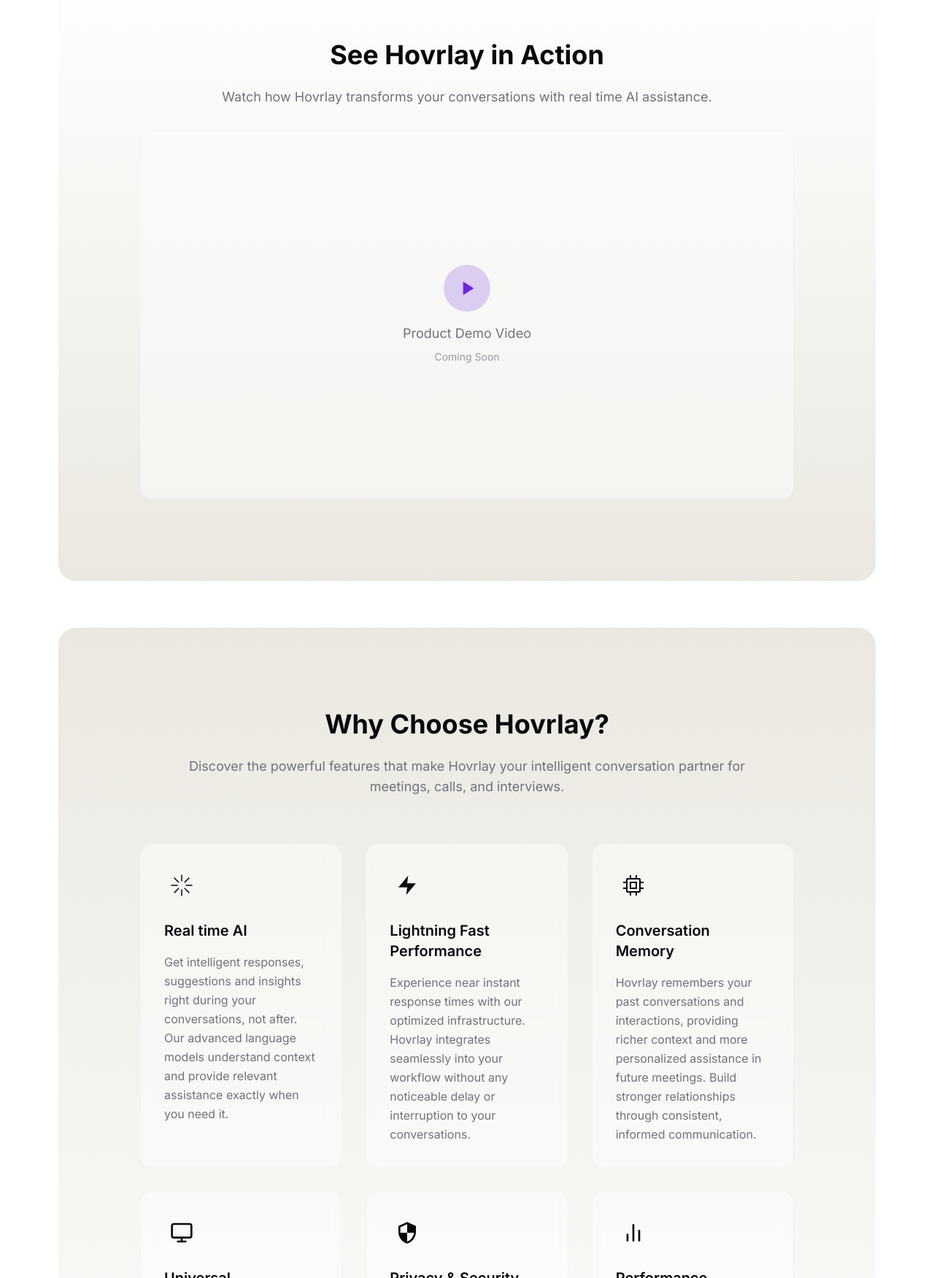
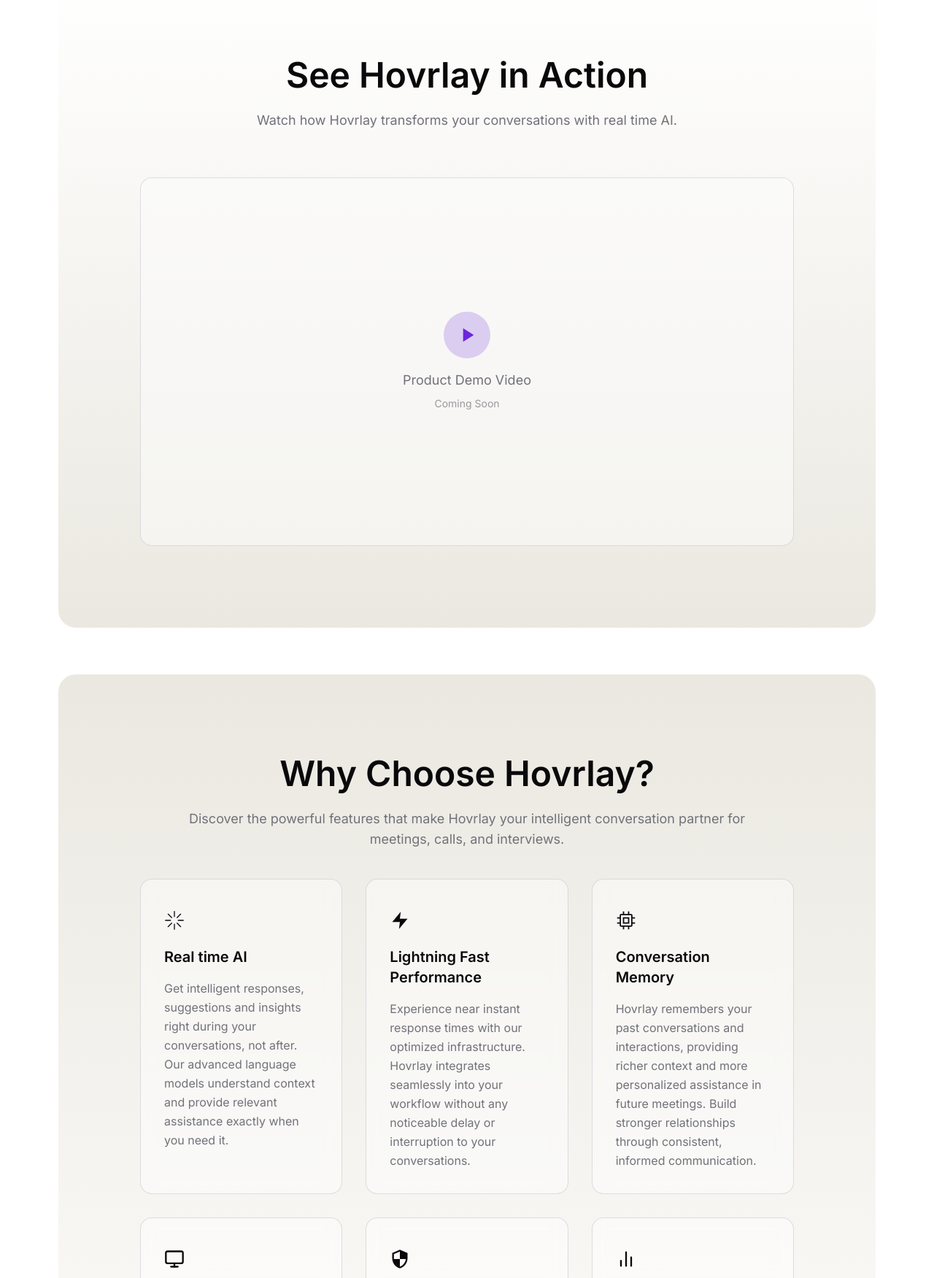
Before and after one commit to hovrlay/hovrlay-website, a React (Vite) app: page / in a window 1280 px wide. Shown: the part 1049-2800 px from the top of the page at 73% size. Built offline with nearby package versions, Linux system fonts and the light colour scheme; the HTML template or start-up script is replaced by a standard one.

Commit message:
Minor css fixes

```diff
--- a/src/App.tsx
+++ b/src/App.tsx
@@ -6,7 +6,7 @@ import FAQ from "@/components/FAQ";
 import Section from "@/components/Section";
 
 const App = () => (
-  <div className="min-h-screen bg-background">
+  <div className="min-h-screen bg-background mt-6">
     <Header />
 
     <Section direction="up">
--- a/src/components/Demo.tsx
+++ b/src/components/Demo.tsx
@@ -1,11 +1,11 @@
 const Demo = () => (
   <section id="demo" className="py-12 px-4 md:px-8 lg:px-12">
     <div className="container-custom text-center">
-      <h2 className="text-4xl font-bold text-foreground mb-6 animate-fade-in-down">
+      <h2 className="text-5xl font-semibold text-foreground mb-6 animate-fade-in-down">
         See Hovrlay in Action
       </h2>
-      <p className="text-lg text-muted-foreground max-w-3xl mb-8 animate-fade-in-down mx-auto">
-        Watch how Hovrlay transforms your conversations with real time AI assistance.
+      <p className="text-lg text-muted-foreground max-w-3xl mb-16 animate-fade-in-down mx-auto">
+        Watch how Hovrlay transforms your conversations with real time AI.
       </p>
 
       {/* Video placeholder - ready for your product demo */}
--- a/src/components/FAQ.tsx
+++ b/src/components/FAQ.tsx
@@ -43,7 +43,7 @@ const FAQ = () => {
     <section id="faq" className="py-12 px-4 md:px-8 lg:px-12">
       <div className="container-custom">
         <div className="text-center">
-          <h2 className="text-4xl font-bold text-foreground mb-6 animate-fade-in-down">
+          <h2 className="text-5xl font-semibold text-foreground mb-6 animate-fade-in-down">
             Frequently Asked Questions
           </h2>
           <p className="text-lg text-muted-foreground mb-16 animate-fade-in-down mx-auto">
--- a/src/components/Features.tsx
+++ b/src/components/Features.tsx
@@ -8,8 +8,8 @@ import AnalyticsIcon from "@/assets/analytics.svg?react";
 const Features = () => (
   <section id="features" className="py-12 px-4 md:px-8 lg:px-12">
     <div className="container-custom">
-      <div className="text-center mb-16">
-        <h2 className="text-4xl font-bold text-foreground mb-6 animate-fade-in-down">
+      <div className="text-center mb-10">
+        <h2 className="text-5xl font-semibold text-foreground mb-6 animate-fade-in-down">
           Why Choose Hovrlay?
         </h2>
         <p className="text-lg text-muted-foreground max-w-3xl mx-auto animate-fade-in-down">
@@ -19,8 +19,8 @@ const Features = () => (
 
       <div className="grid grid-cols-1 md:grid-cols-2 lg:grid-cols-3 gap-8">
         <div className="glass p-8 rounded-lg animate-fade-in-down">
-          <div className="w-12 h-12 mb-6 flex items-center justify-center text-foreground">
-            <AiIcon className="w-8 h-8" />
+          <div className="w-12 h-12 mb-3 flex items-center justify-start text-foreground">
+            <AiIcon className="w-7 h-7" />
           </div>
           <h3 className="text-xl font-semibold text-foreground mb-4">Real time AI</h3>
           <p className="text-muted-foreground leading-relaxed">
@@ -29,8 +29,8 @@ const Features = () => (
         </div>
 
         <div className="glass p-8 rounded-lg animate-fade-in-down">
-          <div className="w-12 h-12 mb-6 flex items-center justify-center text-foreground">
-            <LightningIcon className="w-8 h-8" />
+          <div className="w-12 h-12 mb-3 flex items-center justify-start text-foreground">
+            <LightningIcon className="w-7 h-7" />
           </div>
           <h3 className="text-xl font-semibold text-foreground mb-4">Lightning Fast Performance</h3>
           <p className="text-muted-foreground leading-relaxed">
@@ -39,8 +39,8 @@ const Features = () => (
         </div>
 
         <div className="glass p-8 rounded-lg animate-fade-in-down">
-          <div className="w-12 h-12 mb-6 flex items-center justify-center text-foreground">
-            <MemoryIcon className="w-8 h-8" />
+          <div className="w-12 h-12 mb-3 flex items-center justify-start text-foreground">
+            <MemoryIcon className="w-7 h-7" />
           </div>
           <h3 className="text-xl font-semibold text-foreground mb-4">Conversation Memory</h3>
           <p className="text-muted-foreground leading-relaxed">
@@ -49,8 +49,8 @@ const Features = () => (
         </div>
 
         <div className="glass p-8 rounded-lg animate-fade-in-down">
-          <div className="w-12 h-12 mb-6 flex items-center justify-center text-foreground">
-            <PlatformIcon className="w-8 h-8" />
+          <div className="w-12 h-12 mb-3 flex items-center justify-start text-foreground">
+            <PlatformIcon className="w-7 h-7" />
           </div>
           <h3 className="text-xl font-semibold text-foreground mb-4">Universal Compatibility</h3>
           <p className="text-muted-foreground leading-relaxed">
@@ -59,8 +59,8 @@ const Features = () => (
         </div>
 
         <div className="glass p-8 rounded-lg animate-fade-in-down">
-          <div className="w-12 h-12 mb-6 flex items-center justify-center text-foreground">
-            <PrivacyIcon className="w-8 h-8" />
+          <div className="w-12 h-12 mb-3 flex items-center justify-start text-foreground">
+            <PrivacyIcon className="w-7 h-7" />
           </div>
           <h3 className="text-xl font-semibold text-foreground mb-4">Privacy & Security First</h3>
           <p className="text-muted-foreground leading-relaxed">
@@ -69,8 +69,8 @@ const Features = () => (
         </div>
 
         <div className="glass p-8 rounded-lg animate-fade-in-down">
-          <div className="w-12 h-12 mb-6 flex items-center justify-center text-foreground">
-            <AnalyticsIcon className="w-8 h-8" />
+          <div className="w-12 h-12 mb-3 flex items-center justify-start text-foreground">
+            <AnalyticsIcon className="w-7 h-7" />
           </div>
           <h3 className="text-xl font-semibold text-foreground mb-4">Performance Analytics</h3>
           <p className="text-muted-foreground leading-relaxed">
--- a/src/components/Home.tsx
+++ b/src/components/Home.tsx
@@ -9,10 +9,10 @@ const Home = () => {
     <section id="home" className="relative min-h-screen flex items-center justify-center">
       <div className="container-custom relative z-10 mx-4 px-4 md:mx-8 md:px-8 lg:mx-12 lg:px-12">
         {/* Main content container - centered both horizontally and vertically */}
-        <div className="flex flex-col items-center justify-center text-center max-w-5xl mx-auto">
+        <div className="flex flex-col items-center justify-center text-center max-w-2xl mx-auto">
           {/* Text content section */}
           <div className="animate-fade-in-down mb-12">
-            <h1 className="text-5xl md:text-6xl lg:text-7xl font-bold text-foreground mb-8">
+            <h1 className="text-7xl font-semibold text-foreground mb-8">
               <span className="text-primary">AI wingman</span> for every conversation
             </h1>
             <p className="text-md md:text-l lg:text-xl text-muted-foreground max-w-3xl mb-8 font-light mx-auto">
--- a/src/components/Section.tsx
+++ b/src/components/Section.tsx
@@ -15,7 +15,7 @@ const Section = ({ children, direction = 'down' }: SectionProps) => {
 
   return (
     <div
-      className="relative  rounded-3xl shadow-sm overflow-hidden p-8 md:p-16 mb-16 mx-6 md:mx-14 lg:mx-20"
+      className="relative rounded-3xl shadow-sm overflow-hidden p-8 md:p-16 mb-16 mx-6 md:mx-14 lg:mx-20"
       style={backgroundStyle}
     >
       {children}
--- a/src/index.css
+++ b/src/index.css
@@ -46,7 +46,7 @@ All colors MUST be HSL.
 
     /* Custom Hovrlay Design Tokens - Light Mode */
     --glass-bg: hsla(0, 0%, 100%, 0.45);     /* Semi-transparent white */
-    --glass-border: hsla(240, 5%, 90%, 0.3); /* Light gray border */
+    --glass-border: hsla(240, 5%, 80%, 0.6); /* More prominent gray border */
 
     /* Section Background Colors - Light Mode */
     --section-start: white;
```
